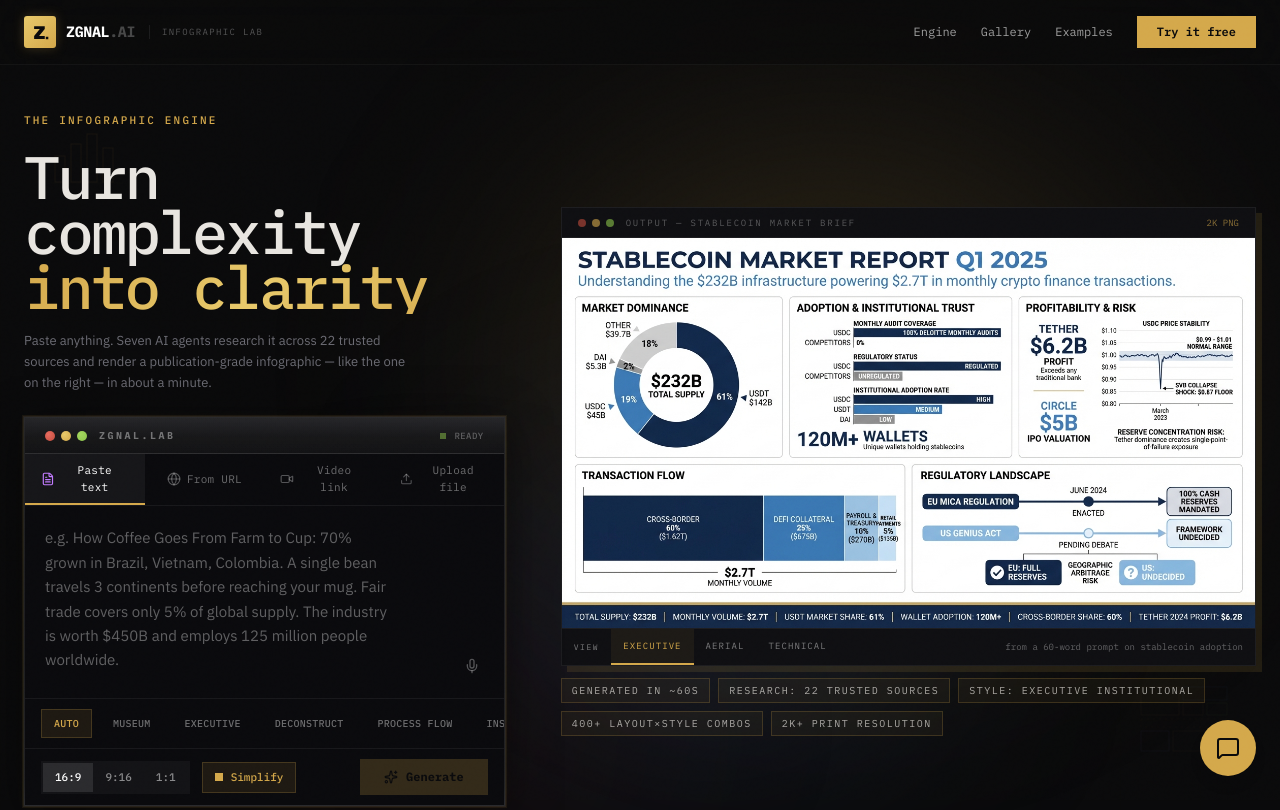
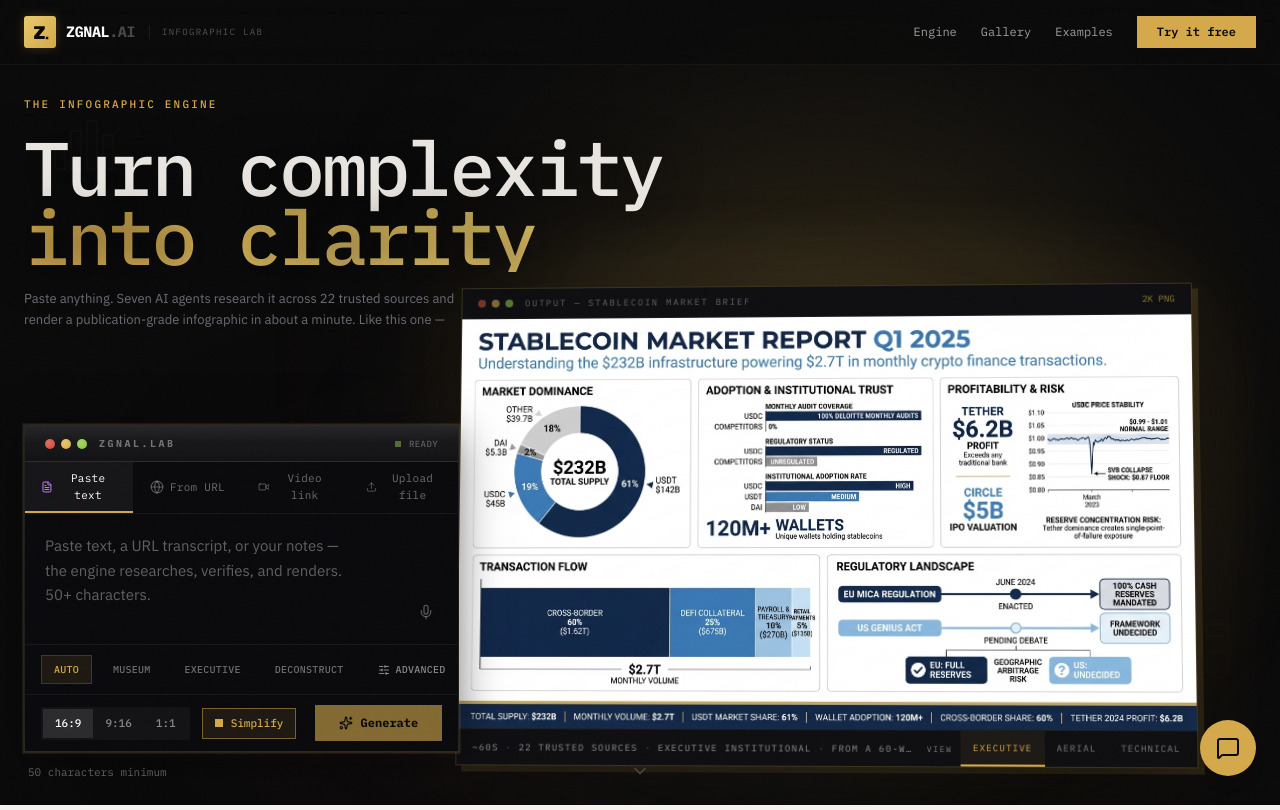
Before and after one commit to Neens6655/zignal-infographic-lab, a Next.js app: page / in a window 1280 px wide. Shown: the top 810 px of the page. Built offline with nearby package versions, Linux system fonts and the light colour scheme.

Commit message:
feat(hero): elevated-cinematic redesign — interlocking z-layers, artifact aura+tilt, provenance in frame footer, compact console (Plato r1 teardown confirmed -> r2 WOW)

```diff
--- a/src/app/page.tsx
+++ b/src/app/page.tsx
@@ -105,16 +105,6 @@
     desc: "Board-ready bento grid",
   },
   { id: "deconstruct", label: "Deconstruct", desc: "NYT-style exploded view" },
-  {
-    id: "process-flow",
-    label: "Process Flow",
-    desc: "Step-by-step IKEA manual",
-  },
-  {
-    id: "institutional-brief",
-    label: "Institutional",
-    desc: "McKinsey / JP Morgan brief",
-  },
 ];
 
 const ALL_STYLES = [
@@ -529,7 +519,7 @@
     <MotionConfig reducedMotion="user">
       <main
         id="main-content"
-        className="min-h-screen bg-(--z-bg) text-(--z-cream)"
+        className="min-h-screen bg-(--z-bg) text-(--z-cream) overflow-x-clip"
       >
         <Nav />
 
@@ -683,15 +673,17 @@
             </svg>
           </div>
 
-          {/* Hero content — 12-col grid: message+generator left, OUTPUT right */}
+          {/* Hero content — interlocking layers: monumental headline (z-20)
+              over the elevated artifact (z-10), command console riding the
+              artifact's bottom-left corner (z-30). Not a grid of boxes. */}
           <motion.div
-            className="relative flex-1 w-full max-w-[1480px] mx-auto grid grid-cols-1 lg:grid-cols-12 gap-x-10 xl:gap-x-14 gap-y-6 content-center px-4 sm:px-6 pt-24 sm:pt-28 pb-12 lg:pb-16"
+            className="relative flex-1 w-full max-w-[1480px] mx-auto px-4 sm:px-6 pt-20 sm:pt-24 pb-10"
             style={
               reduce ? undefined : { y: heroContentY, opacity: heroOpacity }
             }
           >
-            {/* Headline block */}
-            <div className="lg:col-span-5 lg:col-start-1 lg:row-start-1 lg:self-end">
+            {/* Headline band — overlaps the artifact's top-left */}
+            <div className="relative z-20 max-w-4xl lg:-mb-12">
               <motion.p
                 initial={{ opacity: 0, y: 20 }}
                 animate={{ opacity: 1, y: 0 }}
@@ -708,7 +700,7 @@
                   duration: 0.8,
                   ease: [0.25, 0.1, 0.25, 1],
                 }}
-                className="font-mono font-medium heading-editorial text-4xl sm:text-5xl xl:text-6xl"
+                className="font-mono font-medium heading-editorial text-[42px] sm:text-6xl xl:text-[76px] [text-shadow:0_2px_40px_rgba(10,10,11,0.9)]"
               >
                 <span className="block">Turn complexity</span>
                 <span className="block text-gradient-gold">into clarity</span>
@@ -717,21 +709,21 @@
                 initial={{ opacity: 0 }}
                 animate={{ opacity: 1 }}
                 transition={{ delay: 0.5, duration: 0.6 }}
-                className="mt-4 text-[13px] text-(--z-muted) leading-relaxed max-w-sm"
+                className="mt-4 text-[13px] text-(--z-muted) leading-relaxed max-w-md"
               >
                 Paste anything. Seven AI agents research it across 22 trusted
-                sources and render a publication-grade infographic — like the
-                one on the right — in about a minute.
+                sources and render a publication-grade infographic in about a
+                minute. Like this one —
               </motion.p>
             </div>
 
-            {/* THE OUTPUT — visual star, first thing after the headline on mobile */}
-            <div className="lg:col-span-7 lg:col-start-6 lg:row-start-1 lg:row-span-2 lg:self-center">
+            {/* THE ARTIFACT — elevated, pushed right, tucked under the headline */}
+            <div className="relative z-10 mt-6 lg:mt-0 lg:ml-[35%] lg:mr-16">
               <HeroOutputShowcase />
             </div>
 
-            {/* Generator — full functionality, compressed to column width */}
-            <div className="lg:col-span-5 lg:col-start-1 lg:row-start-2 lg:self-start">
+            {/* Command console — rides over the artifact's bottom-left corner */}
+            <div className="relative z-30 mt-6 lg:mt-0 lg:absolute lg:bottom-6 lg:left-4 sm:lg:left-6 lg:w-[34%]">
               <motion.div
                 ref={generatorRef}
                 initial={{ opacity: 0, y: 30 }}
@@ -740,7 +732,7 @@
                 className="w-full"
               >
                 <div
-                  className="metallic-frame relative overflow-hidden flex flex-col max-h-[80vh]"
+                  className="metallic-frame relative overflow-hidden flex flex-col max-h-[70vh]"
                   style={{
                     boxShadow:
                       "0 0 0 1px rgba(255,255,255,0.06), 0 0 0 2px rgba(212,168,75,0.08), 0 8px 40px rgba(0,0,0,0.5), 0 2px 12px rgba(212,168,75,0.06)",
@@ -843,9 +835,9 @@
                             value={content}
                             onChange={(e) => setContent(e.target.value)}
                             placeholder={
-                              "e.g. How Coffee Goes From Farm to Cup: 70% grown in Brazil, Vietnam, Colombia. A single bean travels 3 continents before reaching your mug. Fair trade covers only 5% of global supply. The industry is worth $450B and employs 125 million people worldwide."
+                              "Paste text, a URL transcript, or your notes — the engine researches, verifies, and renders. 50+ characters."
                             }
-                            className="w-full min-h-[90px] sm:min-h-[110px] max-h-[300px] resize-none bg-transparent text-[14px] sm:text-[15px] text-white placeholder:text-white/35 focus:outline-none leading-relaxed font-sans pr-16 sm:pr-24 z-scroll"
+                            className="w-full min-h-[72px] sm:min-h-[84px] max-h-[220px] resize-none bg-transparent text-[14px] sm:text-[15px] text-white placeholder:text-white/35 focus:outline-none leading-relaxed font-sans pr-16 sm:pr-24 z-scroll"
                             disabled={isGenerating || isImproving}
                           />
                           {/* Voice + Improve buttons */}
@@ -1127,8 +1119,8 @@
                           onClick={() => setSimplify(!simplify)}
                           className={`flex items-center gap-1.5 sm:gap-2 px-2 sm:px-3 py-1.5 text-[10px] sm:text-[11px] font-mono font-medium transition-all border ${
                             simplify
-                              ? "bg-(--z-gold)/10 text-(--z-gold) border-(--z-gold)/20"
-                              : "text-white/50 border-transparent hover:text-white/70"
+                              ? "bg-(--z-gold)/10 text-(--z-gold) border-(--z-gold)/50"
+                              : "text-white/50 border-white/20 hover:text-white/70 hover:border-white/35"
                           }`}
                         >
                           <div
@@ -1148,7 +1140,7 @@
                         <button
                           onClick={() => handleGenerate()}
                           disabled={!hasContent || isGenerating}
-                          className="flex items-center gap-2 bg-(--z-gold) px-4 sm:px-6 py-2 sm:py-2.5 text-[11px] sm:text-xs font-mono font-bold text-(--z-bg) hover:bg-(--z-gold-dim) active:scale-[0.97] transition-all disabled:opacity-20 disabled:cursor-not-allowed focus-visible:outline-2 focus-visible:outline-offset-2 focus-visible:outline-(--z-gold)"
+                          className="flex items-center gap-2 bg-(--z-gold) px-4 sm:px-6 py-2 sm:py-2.5 text-[11px] sm:text-xs font-mono font-bold text-(--z-bg) hover:bg-(--z-gold-dim) active:scale-[0.97] transition-all disabled:opacity-60 disabled:cursor-not-allowed focus-visible:outline-2 focus-visible:outline-offset-2 focus-visible:outline-(--z-gold)"
                         >
                           <Sparkles className="h-3.5 w-3.5" />
                           Generate
--- a/src/components/home/hero-output-showcase.tsx
+++ b/src/components/home/hero-output-showcase.tsx
@@ -2,31 +2,61 @@
 
 import { useState } from "react";
 import Image from "next/image";
-import { motion } from "motion/react";
+import { motion, useReducedMotion } from "motion/react";
 import { HERO_SPECIMENS } from "./landing-content";
 
-function Chip({ children }: { children: React.ReactNode }) {
-  return (
-    <span className="shrink-0 text-[9px] sm:text-[10px] font-mono uppercase tracking-[0.15em] px-2.5 py-1 border border-(--z-gold)/20 bg-(--z-gold)/[0.05] text-(--z-cream)/70">
-      {children}
-    </span>
-  );
-}
-
-/* The hero's visual star: a real engine output, framed like an instrument
-   readout, with provenance chips. Output-first — the proof IS the pitch. */
+/* The hero's star: a real engine output presented as an elevated artifact —
+   gold aura, layered depth shadow, slight perspective tilt that straightens
+   on hover. Provenance lives in the frame's own footer (one line), not in
+   floating chip rows. */
 export function HeroOutputShowcase() {
   const [active, setActive] = useState(0);
+  const reduce = useReducedMotion();
   const specimen = HERO_SPECIMENS[active];
 
   return (
     <motion.figure
-      initial={{ opacity: 0, y: 24 }}
+      initial={{ opacity: 0, y: 28 }}
       animate={{ opacity: 1, y: 0 }}
-      transition={{ delay: 0.5, duration: 0.8, ease: [0.25, 0.1, 0.25, 1] }}
-      className="w-full lg:col-span-7 relative"
+      transition={{ delay: 0.45, duration: 0.9, ease: [0.25, 0.1, 0.25, 1] }}
+      className="relative w-full"
     >
-      <div className="relative border border-white/[0.08] bg-[#0A0A0D] terminal-shadow overflow-hidden">
+      {/* Gold aura — the artifact's light source */}
+      <div
+        aria-hidden="true"
+        className="absolute -inset-10 sm:-inset-16 pointer-events-none"
+        style={{
+          background:
+            "radial-gradient(ellipse at 55% 45%, rgba(212,168,75,0.16), rgba(212,168,75,0.05) 45%, transparent 70%)",
+          filter: "blur(24px)",
+        }}
+      />
+
+      <div
+        className="group relative border border-(--z-gold)/25 bg-[#0A0A0D] overflow-hidden transition-transform duration-700 ease-out will-change-transform"
+        style={
+          reduce
+            ? {
+                boxShadow:
+                  "0 24px 80px rgba(0,0,0,0.6), 0 0 90px rgba(212,168,75,0.12), 6px 6px 0 rgba(212,168,75,0.18)",
+              }
+            : {
+                transform: "perspective(1400px) rotateX(3deg) rotateY(-2deg)",
+                boxShadow:
+                  "0 24px 80px rgba(0,0,0,0.6), 0 0 90px rgba(212,168,75,0.12), 6px 6px 0 rgba(212,168,75,0.18)",
+              }
+        }
+        onMouseEnter={(e) => {
+          if (!reduce)
+            e.currentTarget.style.transform =
+              "perspective(1400px) rotateX(0deg) rotateY(0deg)";
+        }}
+        onMouseLeave={(e) => {
+          if (!reduce)
+            e.currentTarget.style.transform =
+              "perspective(1400px) rotateX(3deg) rotateY(-2deg)";
+        }}
+      >
         {/* Bezel strip */}
         <div className="flex items-center justify-between px-4 py-2 border-b border-white/[0.06] bg-white/[0.02]">
           <div className="flex items-center gap-3 min-w-0">
@@ -35,11 +65,11 @@
               <div className="h-2 w-2 rounded-full bg-(--z-gold)/60" />
               <div className="h-2 w-2 rounded-full bg-(--z-olive)/60" />
             </div>
-            <span className="text-[9px] font-mono tracking-[0.2em] text-white/30 uppercase truncate">
+            <span className="text-[9px] font-mono tracking-[0.2em] text-white/35 uppercase truncate">
               Output — {specimen.title}
             </span>
           </div>
-          <span className="text-[9px] font-mono text-(--z-gold)/60 shrink-0">
+          <span className="text-[9px] font-mono text-(--z-gold)/70 shrink-0">
             2K PNG
           </span>
         </div>
@@ -54,15 +84,26 @@
               fill
               priority={i === 0}
               loading={i === 0 ? "eager" : "lazy"}
-              sizes="(max-width: 1024px) 100vw, 58vw"
+              sizes="(max-width: 1024px) 100vw, 62vw"
               className={`object-cover transition-opacity duration-500 ${i === active ? "opacity-100" : "opacity-0"}`}
             />
           ))}
         </div>
 
-        {/* Specimen switcher — tab affordance: label + underline indicator */}
-        <div className="flex items-center border-t border-white/[0.06] bg-white/[0.02] px-3">
-          <span className="text-[8px] font-mono uppercase tracking-[0.2em] text-white/45 mr-3 shrink-0">
+        {/* Frame footer — provenance line left, specimen tabs right. ONE row. */}
+        <div className="flex items-center justify-between gap-3 border-t border-white/[0.06] bg-white/[0.02] pl-4 pr-1">
+          <p className="hidden sm:block text-[9px] font-mono uppercase tracking-[0.14em] text-(--z-cream)/60 truncate py-2.5">
+            ~60s <span className="text-(--z-gold)/50">·</span> 22 trusted
+            sources <span className="text-(--z-gold)/50">·</span>{" "}
+            {specimen.style} <span className="text-(--z-gold)/50">·</span> from{" "}
+            {specimen.prompt}
+          </p>
+          <div
+            role="group"
+            aria-label="Switch example output"
+            className="flex items-center shrink-0"
+          >
+            <span className="text-[8px] font-mono uppercase tracking-[0.2em] text-white/45 mr-2">
               View
             </span>
             {HERO_SPECIMENS.map((s, i) => (
@@ -80,24 +121,8 @@
                 {s.style.split(" ")[0]}
               </button>
             ))}
-          <span className="ml-auto hidden sm:inline text-[9px] font-mono text-white/35 py-2.5">
-            from {specimen.prompt}
-          </span>
           </div>
         </div>
-
-      {/* Provenance chips — the old stat bar, contextualized */}
-      <div
-        tabIndex={0}
-        role="group"
-        aria-label="Generation provenance"
-        className="flex gap-2 mt-3 overflow-x-auto z-scroll-x pb-1 lg:flex-wrap lg:overflow-visible focus-visible:outline-2 focus-visible:outline-offset-2 focus-visible:outline-(--z-gold)"
-      >
-        <Chip>generated in ~60s</Chip>
-        <Chip>research: 22 trusted sources</Chip>
-        <Chip>style: {specimen.style}</Chip>
-        <Chip>400+ layout×style combos</Chip>
-        <Chip>2K+ print resolution</Chip>
       </div>
     </motion.figure>
   );
```
Lines whose indentation alone changed are shown as unchanged.
